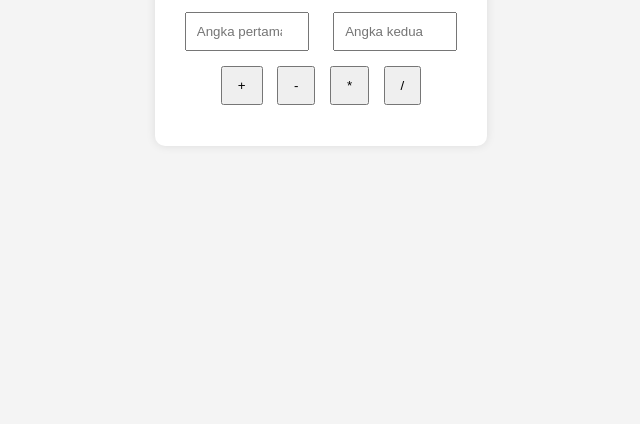
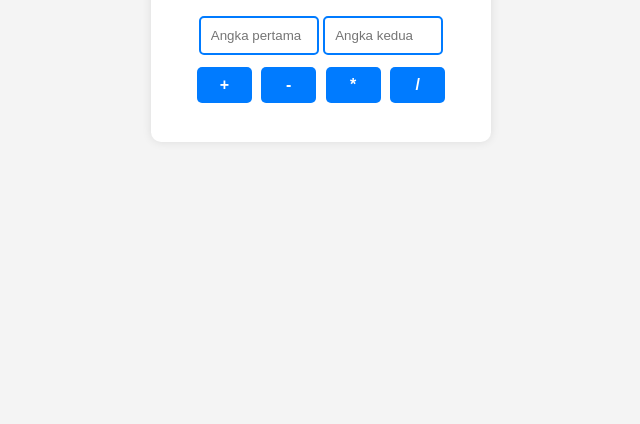
Before and after one commit to AhmadDevaTajulMuluk/kalkulator-rpc, a website: page public/index.html in a window 1280 px wide. Shown: the part 376-800 px from the top of the page, without its empty margins (319-959 px from the left). Drawn offline with Linux system fonts and the light colour scheme.

Commit message:
Update index.html

```diff
--- a/public/index.html
+++ b/public/index.html
@@ -12,21 +12,58 @@
       justify-content: center;
       align-items: center;
       height: 100vh;
-    margin: 0;}
+      margin: 0;
+    }
+
     .container {
       background: white;
       padding: 20px;
       border-radius: 10px;
       box-shadow: 0 0 10px rgba(0, 0, 0, 0.1);
-    text-align: center;}
-    input{
-    width: 100px;
+      text-align: center;
+      width: 300px;
+    }
+
+    input {
+      width: 40%;
       padding: 10px;
-    margin: 10px;}
+      margin: 10px 0;
+      border-radius: 5px;
+      border: 2px solid #007bff;
+      box-sizing: border-box;
+    }
+
+    input[type=number]::-webkit-inner-spin-button,
+    input[type=number]::-webkit-outer-spin-button {
+      -webkit-appearance: none;
+      margin: 0;
+    }
+
+    input[type=number] {
+      -moz-appearance: textfield;
+      appearance: textfield;
+    }
+
     button {
-    padding: 10px 15px;
-    margin: 5px;
+      width: calc(20% - 5px);
+      padding: 10px 0;
+      margin: 2.5px;
       cursor: pointer;
+      background-color: #007bff;
+      color: white;
+      border: none;
+      border-radius: 5px;
+      transition: background-color 0.3s;
+      font-weight: bold;
+      font-size: 16px;
+      display: inline-flex;
+      justify-content: center;
+      align-items: center;
+      line-height: 1;
+    }
+
+    button:hover {
+      background-color: #0056b3;
     }
   </style>
 </head>
```
Lines whose indentation alone changed are shown as unchanged.
